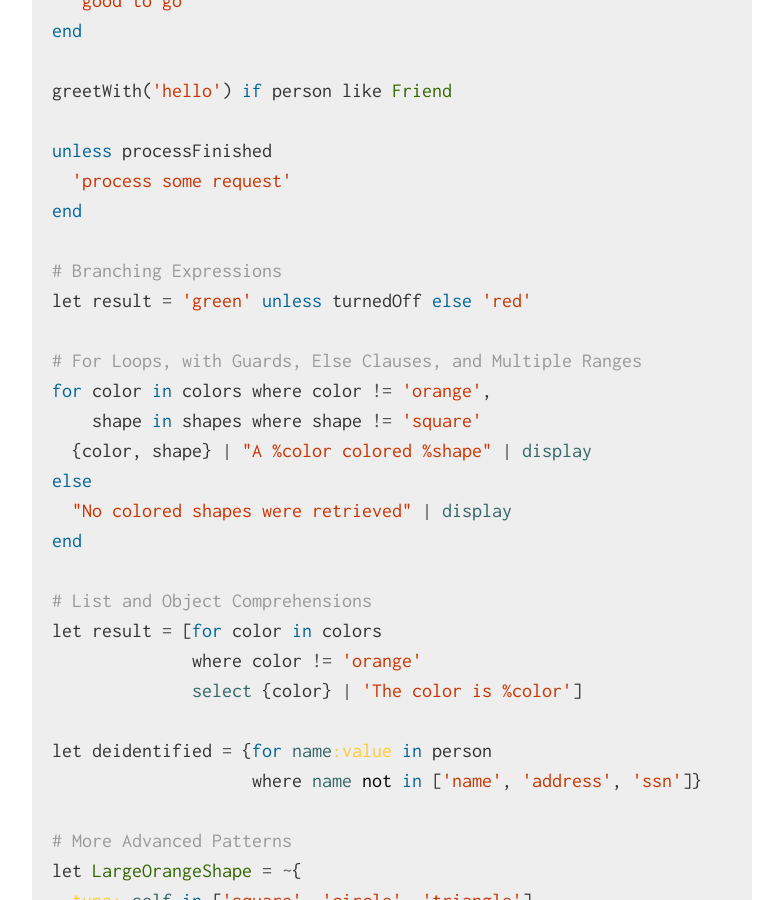
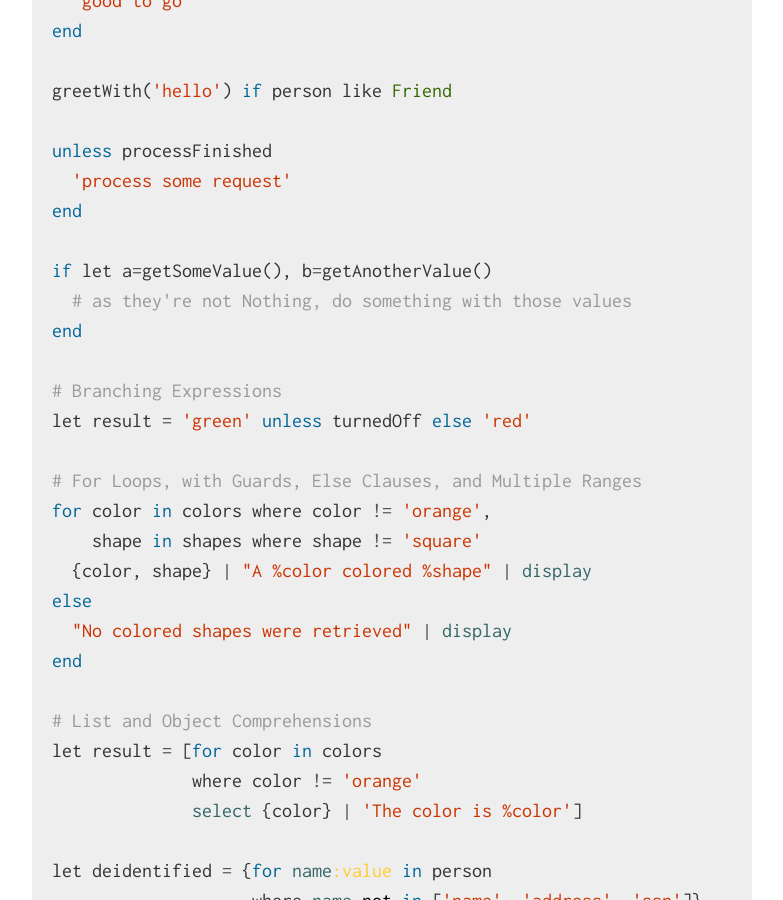
Before and after one commit to kode4food/fate-lang, a Jekyll site: the page built from index.md, in a window 1280 px wide and 900 px high, scrolled down 2524 px. Shown: the whole window, without its empty margins (248-1031 px from the left). Built offline with Jekyll 4.4.1, drawn with Linux system fonts in a browser that asks for light colours; Markdown is read by kramdown in place of the engine named in the settings.

Commit message:
add if let example

```diff
--- a/index.md
+++ b/index.md
@@ -79,6 +79,10 @@ greetWith('hello') if person like Friend
 
 unless processFinished
   'process some request'
+end
+
+if let a=getSomeValue(), b=getAnotherValue()
+  # as they're not Nothing, do something with those values
 end
 
 # Branching Expressions
```
